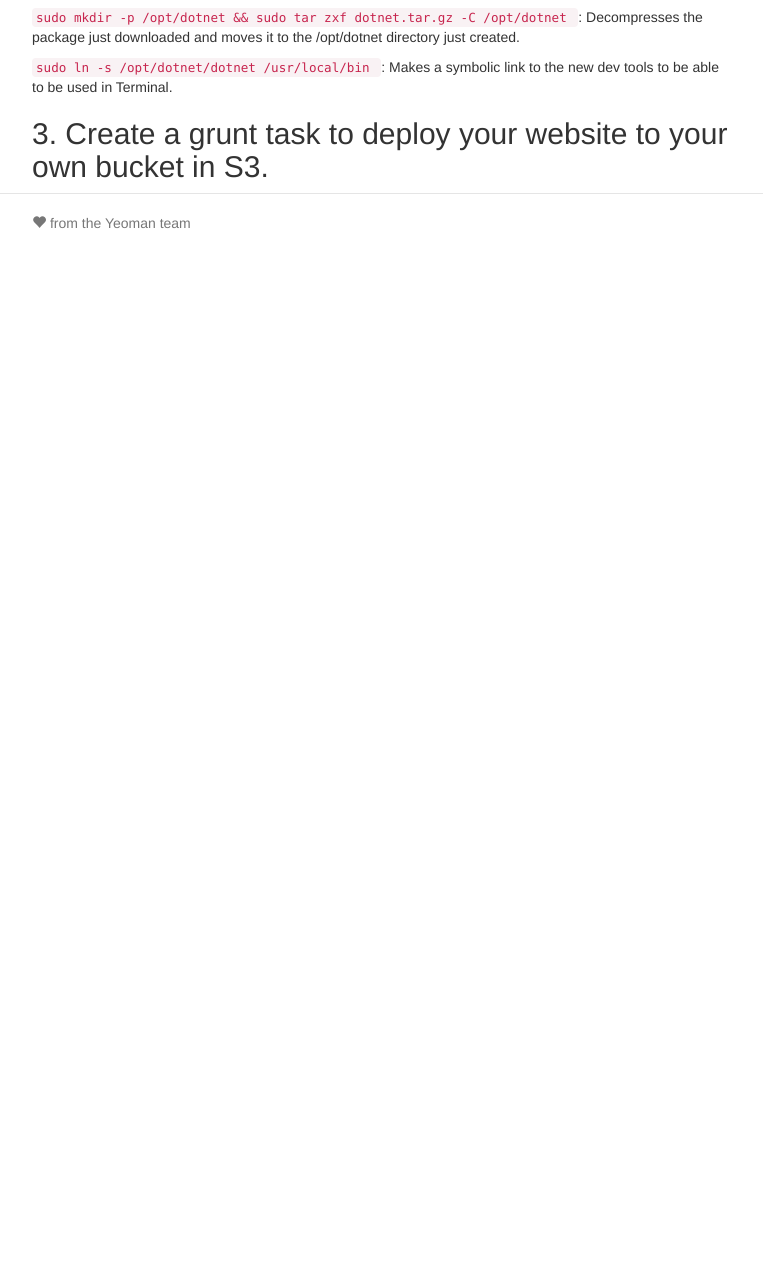
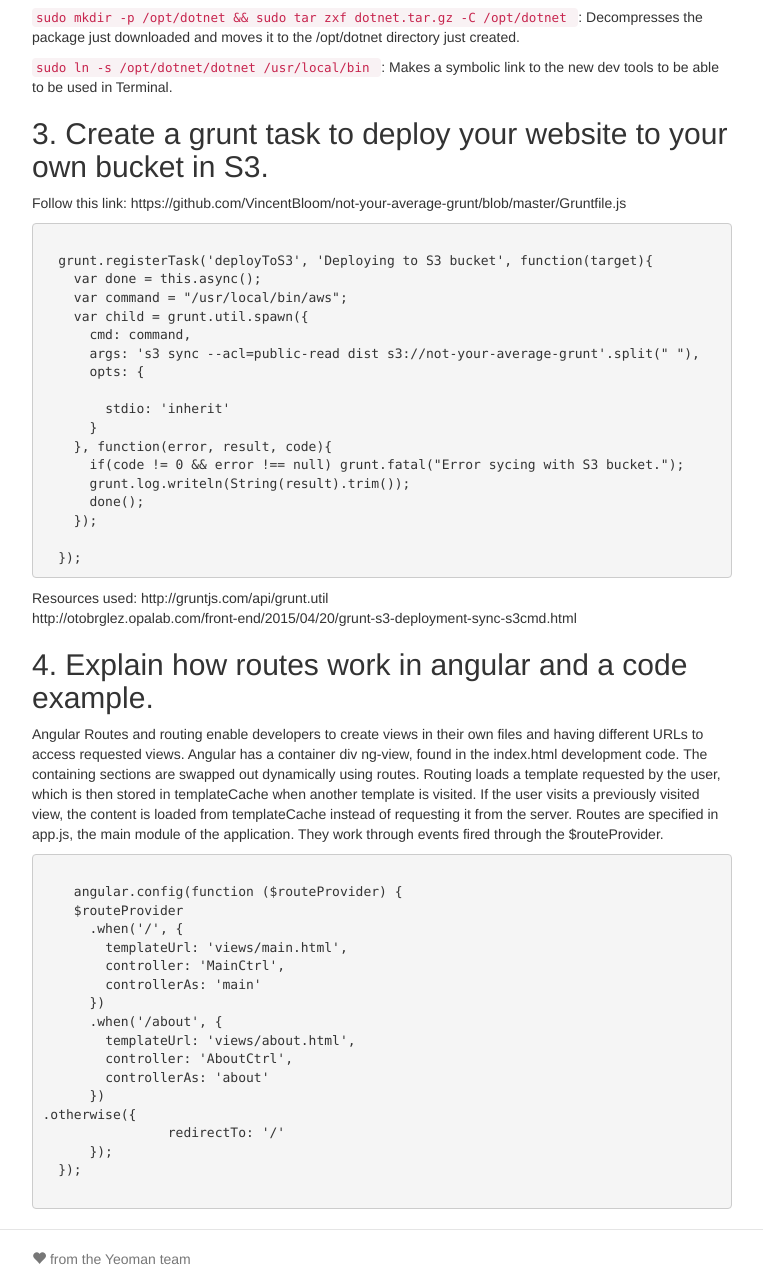
Before and after one commit to VincentBloom/not-your-average-grunt, a website: page app/index.html at #!/assignment1 in a window 1280 px wide. Shown: the part 1626-2905 px from the top of the page, without its empty margins (258-1021 px from the left). Before the commit the page ends 1869 px from the top, so only its background shows below. Drawn offline with nearby package versions, Linux system fonts and the light colour scheme; some packages are replaced by stand-ins of ours; files that its build step writes are made by us from their sources.

Commit message:
Concatenating to the Assignment1.

```diff
--- a/app/views/assignment1.html
+++ b/app/views/assignment1.html
@@ -140,6 +140,61 @@
     3. Create a grunt task to deploy your website to your own bucket in S3.
   </h2>
   <p>
+    Follow this link:
+    https://github.com/VincentBloom/not-your-average-grunt/blob/master/Gruntfile.js
+   <pre><code>
+  grunt.registerTask('deployToS3', 'Deploying to S3 bucket', function(target){
+    var done = this.async();
+    var command = "/usr/local/bin/aws";
+    var child = grunt.util.spawn({
+      cmd: command,
+      args: 's3 sync --acl=public-read dist s3://not-your-average-grunt'.split(" "),
+      opts: {
 
+        stdio: 'inherit'
+      }
+    }, function(error, result, code){
+      if(code != 0 && error !== null) grunt.fatal("Error sycing with S3 bucket.");
+      grunt.log.writeln(String(result).trim());
+      done();
+    });
+
+  });
+</code></pre>
+    Resources used: http://gruntjs.com/api/grunt.util<br>
+  http://otobrglez.opalab.com/front-end/2015/04/20/grunt-s3-deployment-sync-s3cmd.html<br>
   </p>
 </section>
+
+<section>
+  <h2>4. Explain how routes work in angular and a code example. </h2>
+  <p>
+    Angular Routes and routing enable developers to create views in their own files and having different URLs to access requested views. Angular has a container div ng-view, found in the index.html development code. The containing sections are swapped out dynamically using routes.
+    Routing loads a template requested by the user, which is then stored in templateCache when another template is visited. If the user visits a previously visited view, the content is loaded from templateCache instead of requesting it from the server.
+    Routes are specified in app.js, the main module of the application. They work through events fired through the $routeProvider.
+  </p>
+  <pre><code>
+    angular.config(function ($routeProvider) {
+    $routeProvider
+      .when('/', {
+        templateUrl: 'views/main.html',
+        controller: 'MainCtrl',
+        controllerAs: 'main'
+      })
+      .when('/about', {
+        templateUrl: 'views/about.html',
+        controller: 'AboutCtrl',
+        controllerAs: 'about'
+      })
+.otherwise({
+        	redirectTo: '/'
+      });
+  });
+  </code></pre>
+</section>
+
+<section>
+  <h2>
+
+  </h2>
+</section>
--- a/credentials.json
+++ /dev/null
@@ -1,4 +0,0 @@
-{
-  "accessKeyId": "AKIAJXSQFH35KVVYJMJQ",
-  "secretAccessKey": "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"
-}
```
Also changed, not shown: 2 other files.
